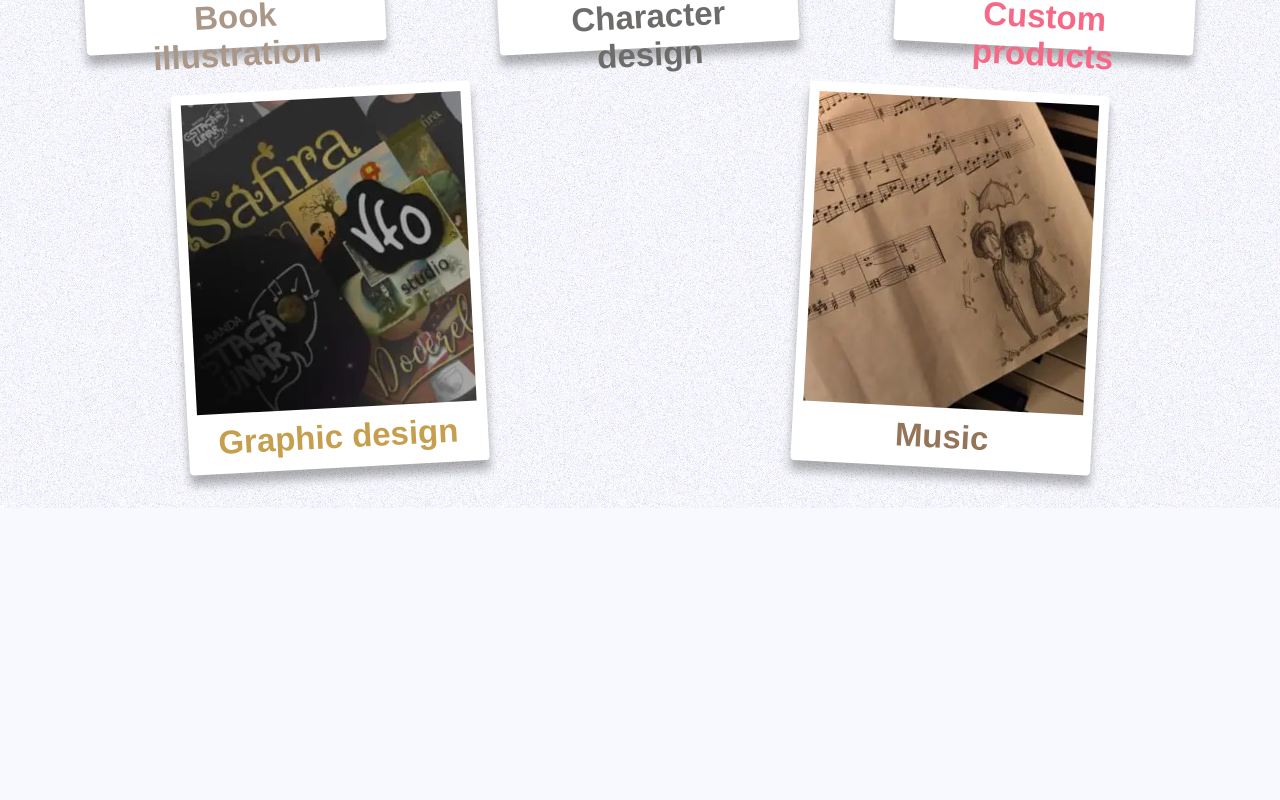
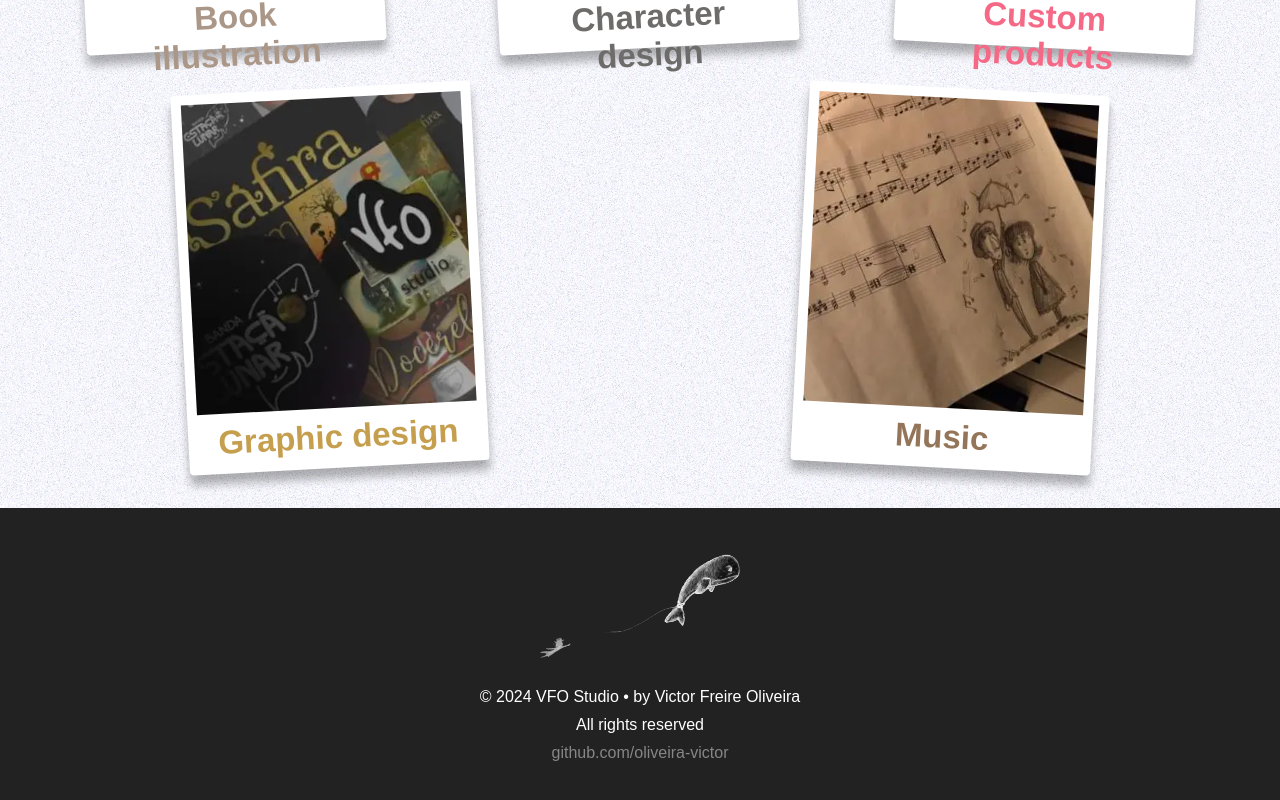
Before and after one commit to oliveira-victor/vfostudio, a Next.js app: page / in a window 1280 px wide. Shown: the part 792-1592 px from the top of the page. Before the commit the page ends 1300 px from the top, so only its background shows below. Built offline with nearby package versions, Linux system fonts and the light colour scheme.

Commit message:
feat: adding footer

```diff
--- /dev/null
+++ b/app/containers/Footer/footer.module.css
@@ -0,0 +1,28 @@
+.footer {
+    background-color: #212221;
+    color: #fff;
+    padding: 40px 0;
+    text-align: center;
+    display: flex;
+    flex-direction: column;
+    align-items: center;
+
+    .footerImg {
+        max-width: 200px;
+        width: 100%;
+        height: fit-content;
+        margin-bottom: 30px;
+    }
+
+    & p {
+        margin-bottom: 10px;
+    }
+
+    & a {
+        color: #868686;
+
+        &:hover {
+            text-decoration: underline;
+        }
+    }
+}
--- /dev/null
+++ b/app/containers/Footer/index.tsx
@@ -0,0 +1,15 @@
+import styles from './footer.module.css'
+
+import footerImg from '../../assets/small-whale-invert.webp'
+import Image from 'next/image'
+
+export default function Footer() {
+    return (
+        <footer className={styles.footer}>
+            <Image className={styles.footerImg} src={footerImg} alt='Flying whale illustration' />
+            <p>© {new Date().getFullYear()} VFO Studio • by Victor Freire Oliveira</p>
+            <p>All rights reserved</p>
+            <a href="https://github.com/oliveira-victor" target='_blank'>github.com/oliveira-victor</a>
+        </footer>
+    )
+}
--- a/app/layout.tsx
+++ b/app/layout.tsx
@@ -1,6 +1,7 @@
 import type { Metadata } from "next";
 import localFont from "next/font/local";
 import "./globals.css";
+import Footer from "./containers/Footer";
 
 const playtime = localFont({
   src: "./fonts/playtime.ttf",
@@ -38,6 +39,7 @@ export default function RootLayout({
     <html lang="en">
       <body className={`${playtime.variable} ${openSans.variable}`}>
         {children}
+        <Footer />
       </body>
     </html>
   );
```
Also changed, not shown: app/assets/small-whale-invert.webp (added).
